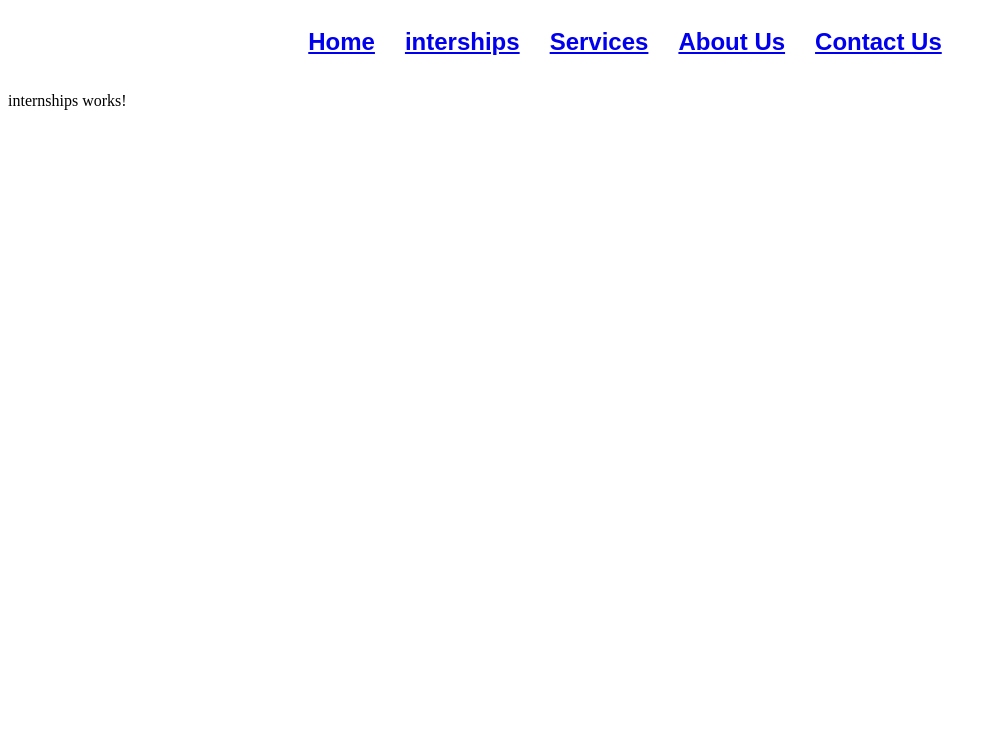
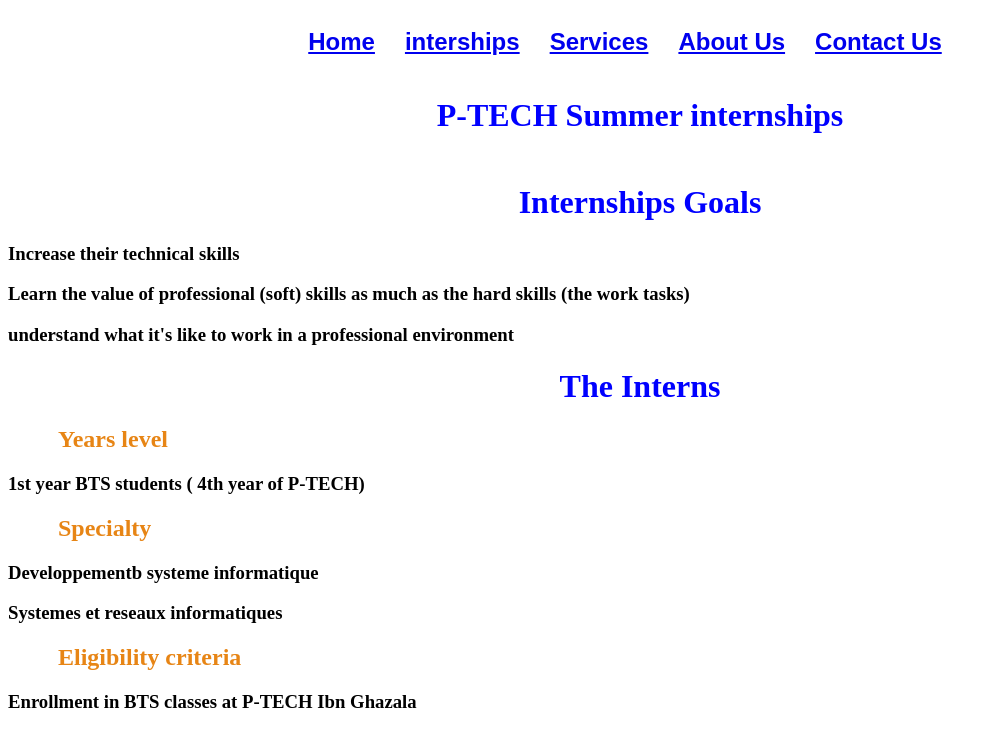
Before and after one commit to YoussefMoumni/ptech, an Angular app: page /interships in a window 1280 px wide. Shown: the top 746 px of the page, without its empty margins (0-996 px from the left). Built offline with nearby package versions, Linux system fonts and the light colour scheme.

Commit message:
add interships and services

```diff
--- a/src/app/internships/internships.component.html
+++ b/src/app/internships/internships.component.html
@@ -1 +1,20 @@
-<p>internships works!</p>
+<div class="kolchi">
+    <h1> P-TECH Summer internships </h1>
+</div>
+<h1> Internships Goals </h1>
+    <div class="goals">
+        <h3> Increase their technical skills </h3>
+        <h3> Learn the value of professional (soft) skills as much as the hard skills (the work tasks) </h3>
+        <h3> understand what it's like to work in a professional environment</h3>
+    </div>
+
+<h1> The Interns </h1>
+    <div class="interns">
+        <h2> Years level </h2>
+            <h3>1st year BTS students ( 4th year of P-TECH) </h3>
+        <h2> Specialty</h2>
+            <h3> Developpementb systeme informatique</h3>
+            <h3> Systemes et reseaux informatiques </h3>
+        <h2>Eligibility criteria</h2>
+            <h3> Enrollment in BTS classes at P-TECH Ibn Ghazala </h3>
+    </div>
--- a/src/app/internships/internships.component.scss
+++ b/src/app/internships/internships.component.scss
@@ -0,0 +1,17 @@
+.goals{
+    color: black;
+}
+h1{
+    color:blue;
+    display: flex;
+    justify-content: center;
+}
+h2{
+    color: rgb(231, 133, 21);
+    margin-left: 50px;
+
+}
+.kolchi{
+    margin-bottom: 50px;
+    color: aqua;
+}
--- a/src/app/services/services.component.html
+++ b/src/app/services/services.component.html
@@ -1,3 +1,7 @@
-<div class="container">
-    container of services
+<div class="login">
+    <h4>enter your email</h4>
+    <input type="email" class="email"><br>
+    <h4>enter password</h4>
+    <input type="password" class="password"><br>
+
 </div>
```
Also changed, not shown: 1 other file (tests, documents, lock files or other folders).
